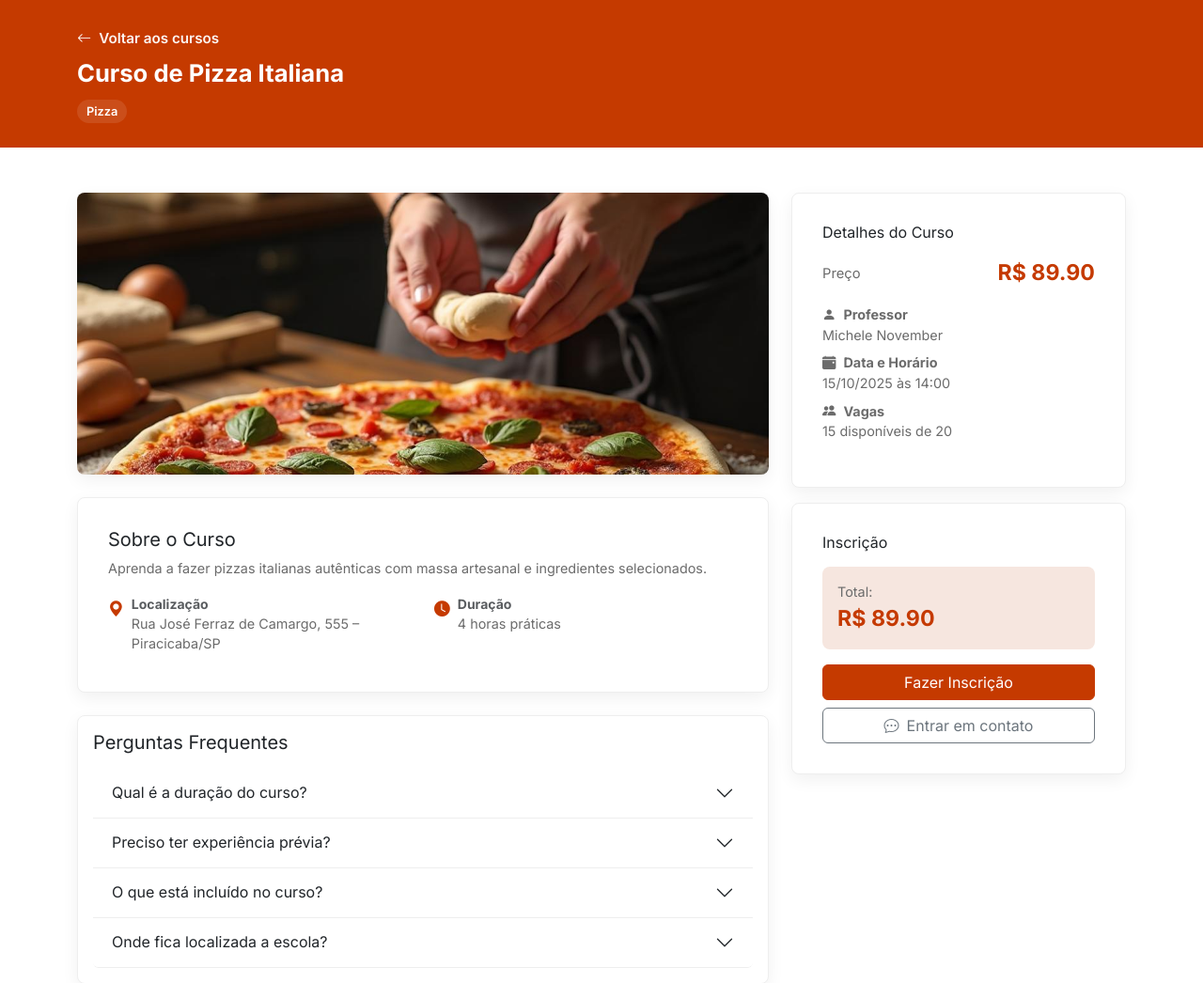
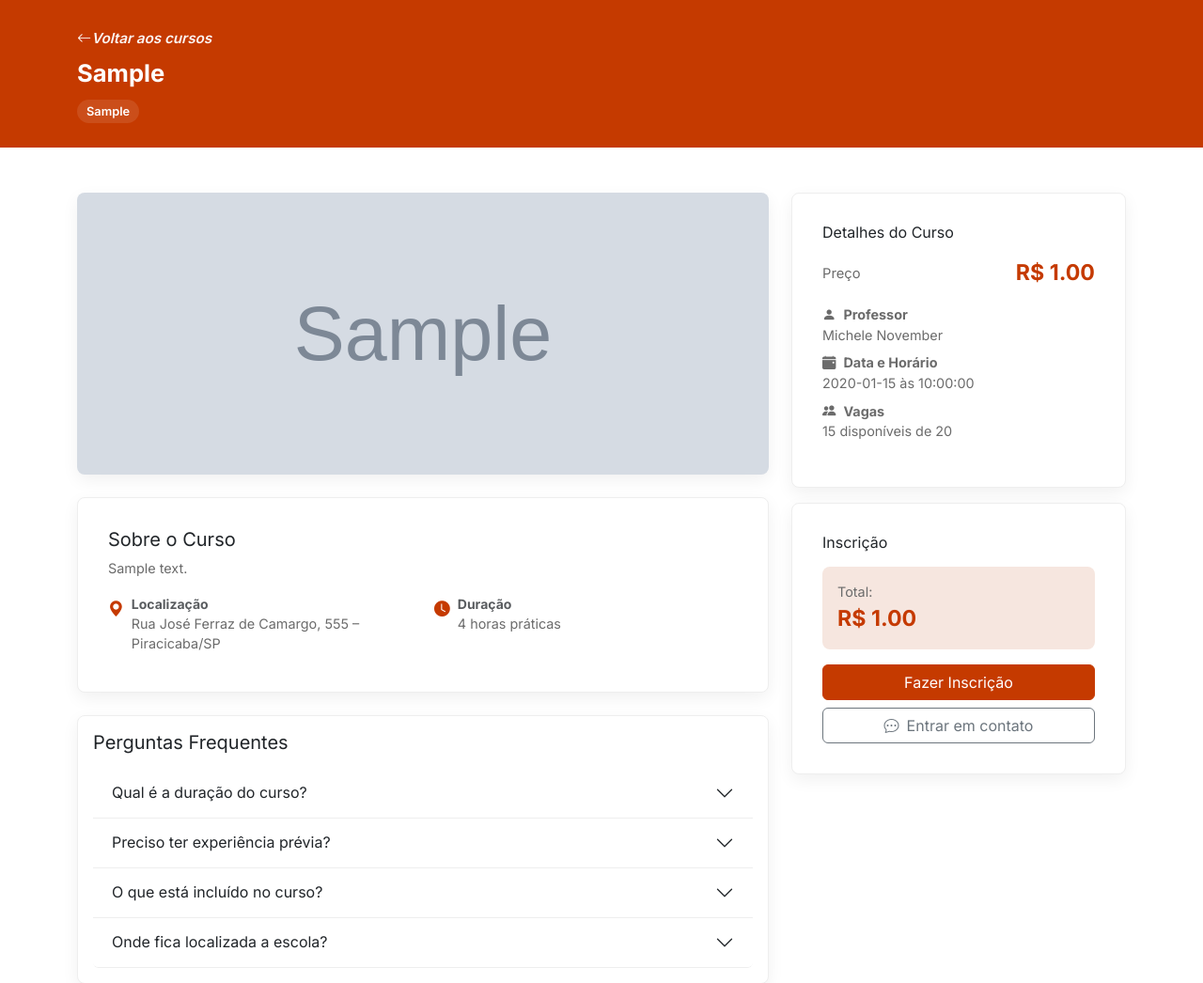
Before and after one commit to CUD1M/PIC, a PHP site: the page made by Pagina de cada produto.php in a window 1280 px wide. Shown: the top 1046 px of the page at 94% size. Run offline with PHP 8.4, Linux system fonts and the light colour scheme; tables that the repository leaves empty hold one stand-in row (values such as "Sample post"); grey boxes marked "Sample" are stand-in pictures.

Commit message:
ADD PAG_DINAMICA

```diff
--- a/Pagina de cada produto.php
+++ b/Pagina de cada produto.php
@@ -1,9 +1,20 @@
+<?php
+  if(!isset($_SESSION)){
+    session_start();
+  }
+  $id = $_GET["id"];
+  include ("conexao.php");
+  $sql = "SELECT * FROM `cursos` WHERE id=$id";
+  $result = $conn->query($sql);
+  $info = $result->fetch_assoc();
+?>
+
 <!doctype html>
 <html lang="pt-BR">
 <head>
   <meta charset="utf-8">
   <meta name="viewport" content="width=device-width, initial-scale=1">
-  <title>Curso de Pizza Italiana</title>
+  <title><?php echo "Curso " . $info['curso'];  ?></title>
 
   <!-- Bootstrap CSS -->
   <link href="https://cdn.jsdelivr.net/npm/bootstrap@5.3.3/dist/css/bootstrap.min.css" rel="stylesheet">
@@ -113,12 +124,12 @@
     <div class="container">
       <div class="d-flex flex-column flex-md-row align-items-start gap-3">
         <div class="me-auto">
-          <a href="#" class="d-inline-flex align-items-center">
-            <i class="bi bi-arrow-left me-2"></i>Voltar aos cursos
+          <a href="http://localhost/PIC/P%c3%a1gina%20Inicial.php" class="d-inline-flex align-items-center"> <!-- Link Página Inicial -->
+            <i class="bi bi-arrow-left me-2">Voltar aos cursos</i>
           </a>
-          <div class="course-title">Curso de Pizza Italiana</div>
+          <div class="course-title"><?php echo $info['curso'] ?></div>
           <div class="mt-2">
-            <span class="badge-course">Pizza</span>
+            <span class="badge-course"><?php echo $info['categoria_curso'] ?></span>
           </div>
         </div>
       </div>
@@ -131,13 +142,13 @@
 
         <div class="col-lg-8">
 
-          <img src="pizza.jpg" alt="Pizza" class="main-img mb-4">
+          <img src="<?php echo $info['img_arq'] ?>" alt="Pizza" class="main-img mb-4">
 
           <div class="card card-plain mb-4 p-3">
             <div class="card-body p-3">
               <h5 class="mb-2">Sobre o Curso</h5>
               <p class="small-muted mb-3">
-                Aprenda a fazer pizzas italianas autênticas com massa artesanal e ingredientes selecionados.
+                <?php echo $info['descricao'] ?>
               </p>
 
               <div class="row text-muted small">
@@ -232,12 +243,12 @@
 
               <div class="d-flex justify-content-between align-items-center mb-3">
                 <div class="detail-label">Preço</div>
-                <div class="price-big">R$ 89.90</div>
+                <div class="price-big"><?php echo "R$ " . $info['preco'] ?></div>
               </div>
 
               <div class="mb-3 small-muted">
                 <div class="mb-2"><i class="bi bi-person-fill me-2"></i><strong>Professor</strong><div class="small-muted">Michele November</div></div>
-                <div class="mb-2"><i class="bi bi-calendar-event-fill me-2"></i><strong>Data e Horário</strong><div class="small-muted">15/10/2025 às 14:00</div></div>
+                <div class="mb-2"><i class="bi bi-calendar-event-fill me-2"></i><strong>Data e Horário</strong><div class="small-muted"><?php echo $info["data"] . " às " . $info['hora'] ?></div></div>
                 <div class="mb-0"><i class="bi bi-people-fill me-2"></i><strong>Vagas</strong><div class="small-muted">15 disponíveis de 20</div></div>
               </div>
             </div>
@@ -250,7 +261,7 @@
 
               <div class="p-3 mb-3" style="background:var(--brand-soft); border-radius:8px;">
                 <div class="small-muted">Total:</div>
-                <div class="price-big">R$ 89.90</div>
+                <div class="price-big"><?php echo "R$ " . $info['preco'] ?></div>
               </div>
 
               <button class="btn btn-primary w-100 mb-2">Fazer Inscrição</button>
--- a/Página Inicial.php
+++ b/Página Inicial.php
@@ -142,7 +142,7 @@ include ("conexao.php");
                                 </div>
                                 <div class="d-flex justify-content-between align-items-center mt-auto">
                                     <span class="badge bg-light text-dark border"><?php echo $array[$i]['categoria_curso']?></span>
-                                    <button class="btn btn-danger">Inscreva-se</button>
+                                    <a href="http://localhost/PIC/Pagina%20de%20cada%20produto.php?id=<?php echo $array[$i]["id"]; ?>"><button class="btn btn-danger">Inscreva-se</button></a> <!-- Link para a pagina dinânima de cada produto -->
                                 </div>
                             </div>
                         </div>
```
